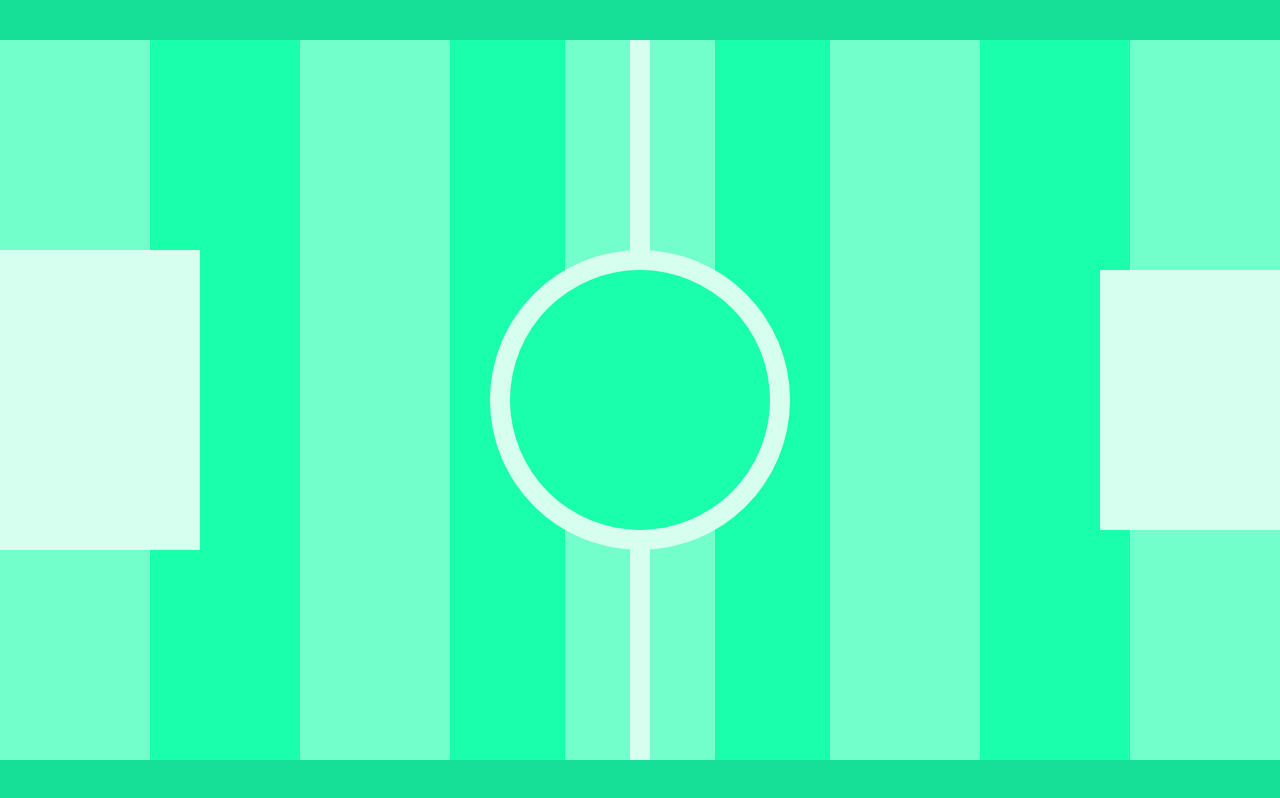
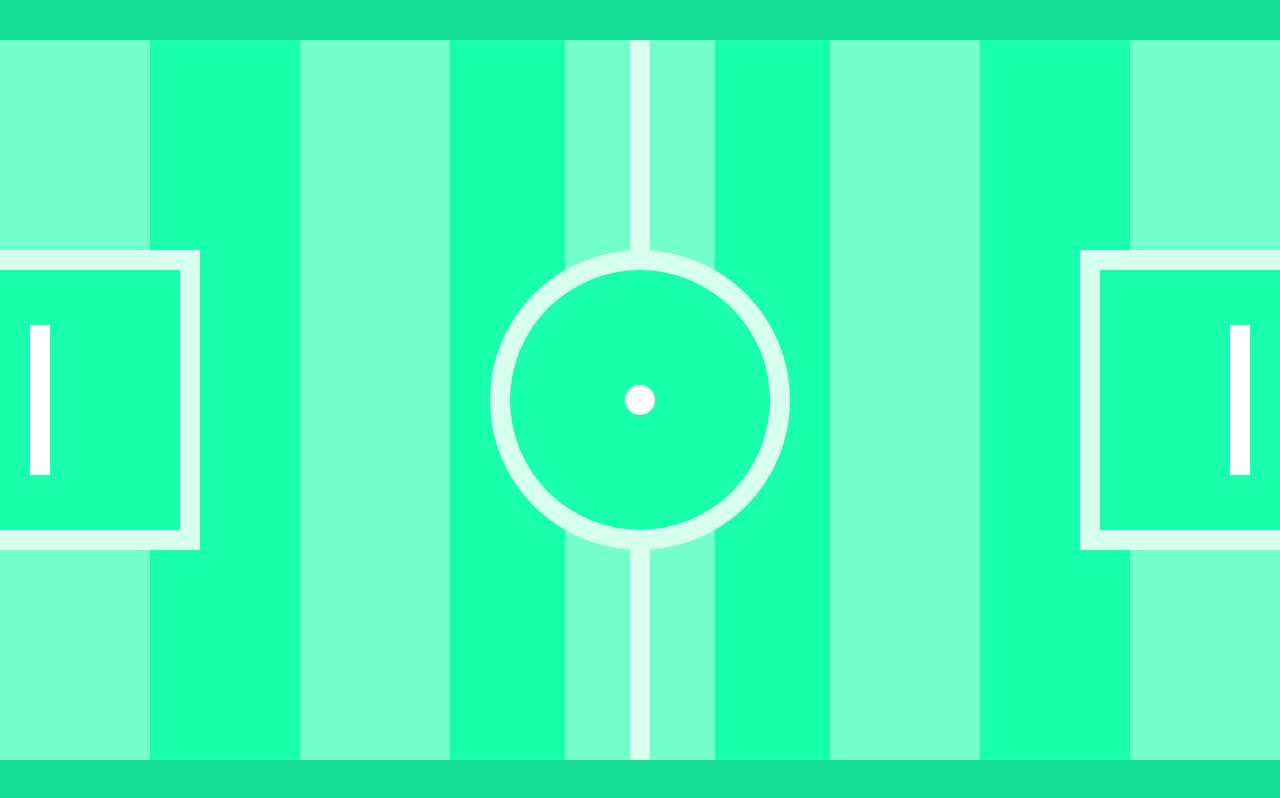
Before and after one commit to Leandrokhallmyr/Pong-Game, a plain HTML site: page index.html in a window 1280 px wide. Drawn offline with Linux system fonts and the light colour scheme.

Commit message:
html e css finalizados

```diff
--- a/index.html
+++ b/index.html
@@ -9,7 +9,6 @@
 	<body>
 
 		<div class="campo">
-
 			<div class="faixa"></div>
 			<div class="faixa2"></div>
 			<div class="faixa3"></div>
@@ -19,7 +18,12 @@
 			<div class="circulo1"></div>
 			<div class="circulo2"></div>
 			<div class="retangulo_esq"></div>
+			<div class="retangulo_esq2"></div>
 			<div class="retangulo_dir"></div>
+			<div class="retangulo_dir2"></div>
+			<div class="bola"></div>
+			<div class="jogador1"></div>
+			<div class="jogador2"></div>
 		</div>
 
 	</body>
--- a/style.css
+++ b/style.css
@@ -84,7 +84,29 @@ body {
 	background-color: #d6fff0;
 }
 
+.retangulo_esq2 {
+	position: absolute;
+	left: 0;
+	top:0;
+	bottom: 0;
+	margin: auto;
+	width: 180px;
+	height: 260px;
+	background-color: #19ffab;
+}
+
 .retangulo_dir {
+	position: absolute;
+	right: 0;
+	top:0;
+	bottom: 0;
+	margin: auto;
+	width: 200px;
+	height: 300px;
+	background-color: #d6fff0;
+}
+
+.retangulo_dir2 {
 	position: absolute;
 	right: 0;
 	top:0;
@@ -92,5 +114,37 @@ body {
 	margin: auto;
 	width: 180px;
 	height: 260px;
-	background-color: #d6fff0;
+	background-color: #19ffab;
 }
+
+.bola {
+	position: absolute;
+	left: 0;
+	right: 0;
+	top:0;
+	bottom: 0;
+	margin: auto;
+	width: 30px;
+	height: 30px;
+	background-color: #fff;
+	border-radius: 50%;
+
+}
+
+.jogador1, .jogador2 {
+	position: absolute;
+	top:0;
+	bottom: 0;
+	margin: auto;
+	width:20px ;
+	height:150px ;
+	background-color:#fff ;
+}
+
+.jogador1 {
+	left: 30px;
+}
+
+.jogador2 {
+	right: 30px;
+}
```
